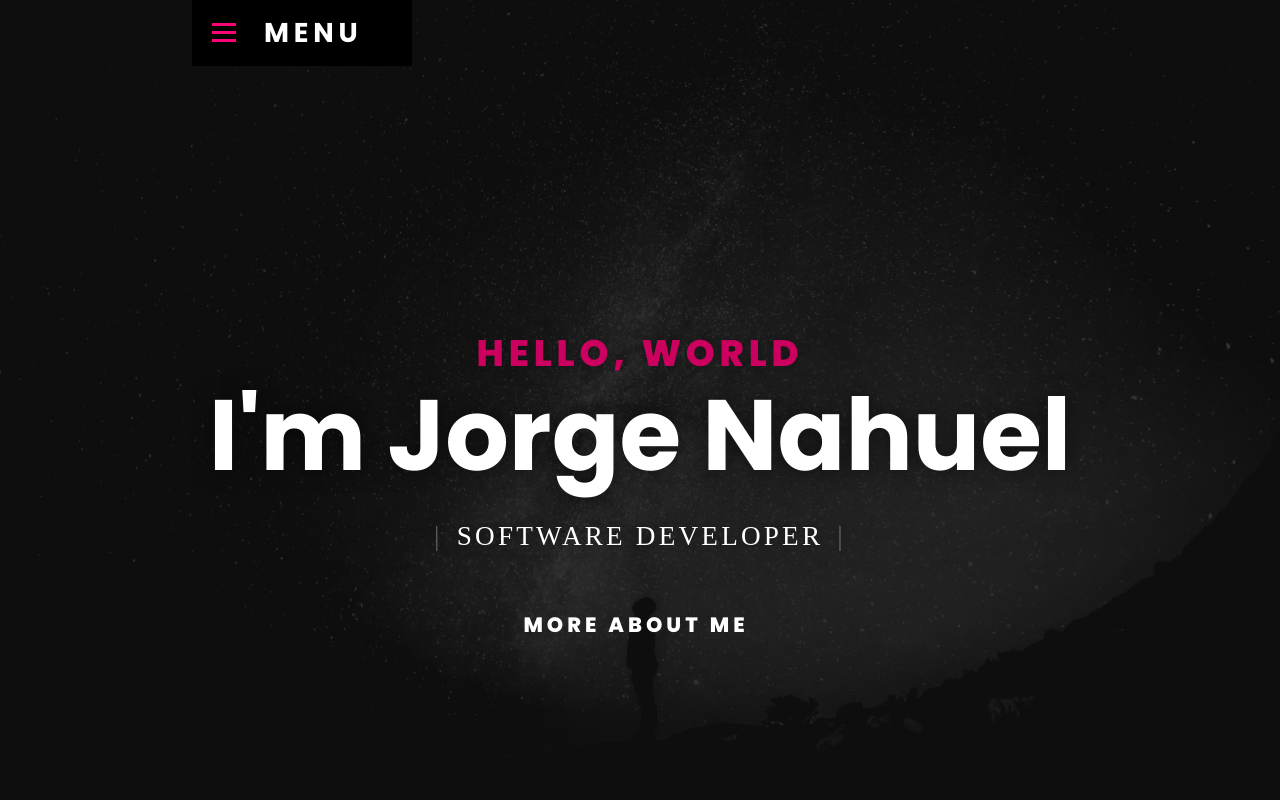
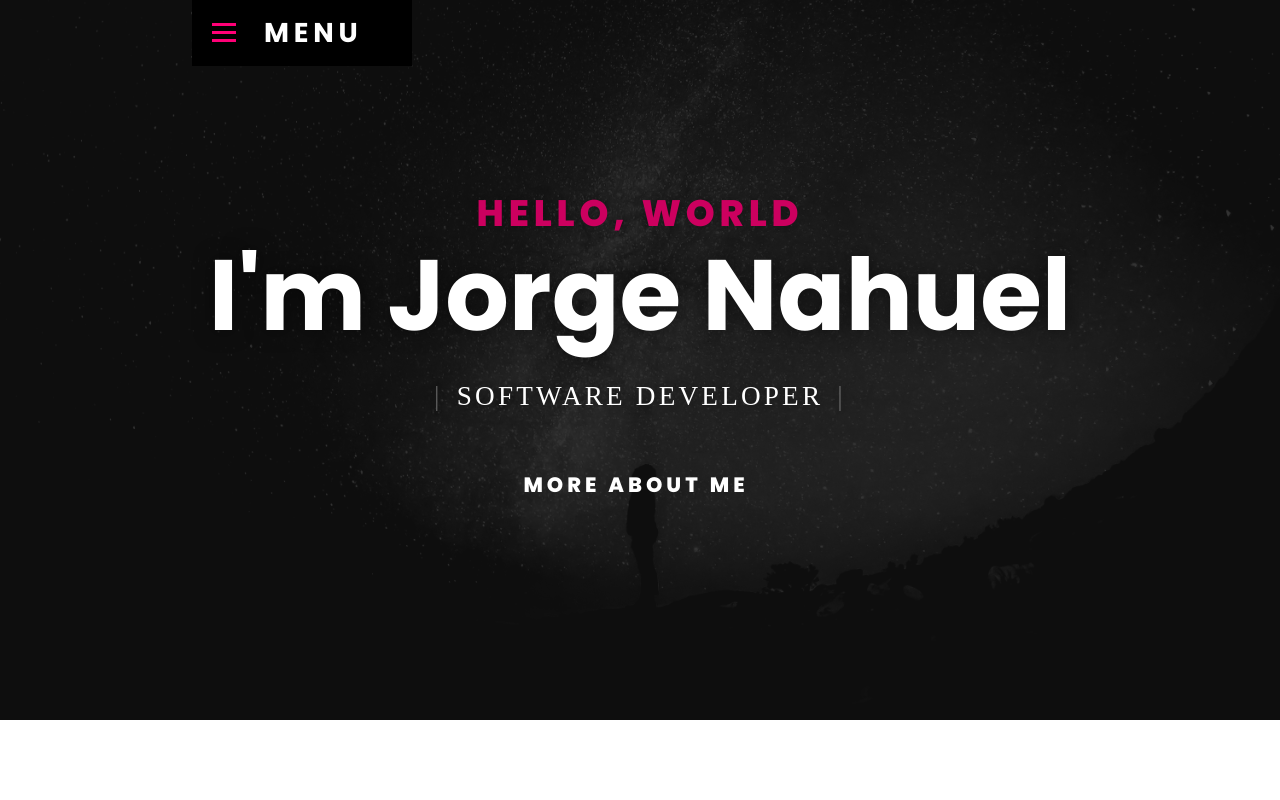
Before and after one commit to JornabeDV/Portfolio, a React (Vite) app: page / in a window 1280 px wide. Shown: the top 800 px of the page. Built offline with nearby package versions, Linux system fonts and the light colour scheme.

Commit message:
fix:height home

```diff
--- a/src/Components/Home/Home.css
+++ b/src/Components/Home/Home.css
@@ -10,7 +10,7 @@
 	background-size: cover;
 	background-attachment: fixed;
 	width: 100%;
-	height: 1000px;
+	height: 100%;
 	min-height: 720px;
 	display: table;
 	position: relative;
```
